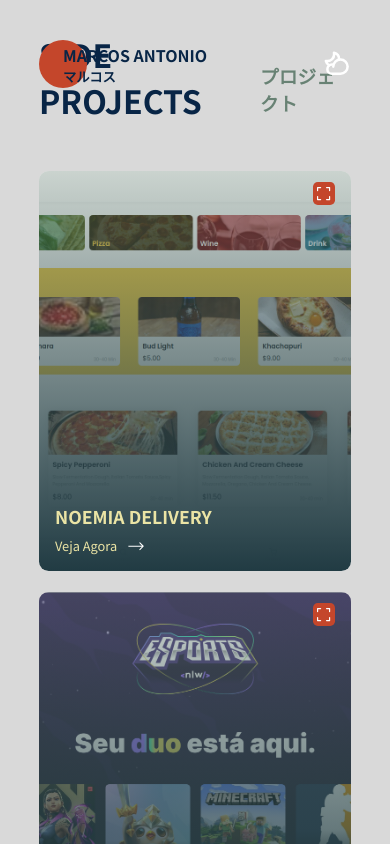
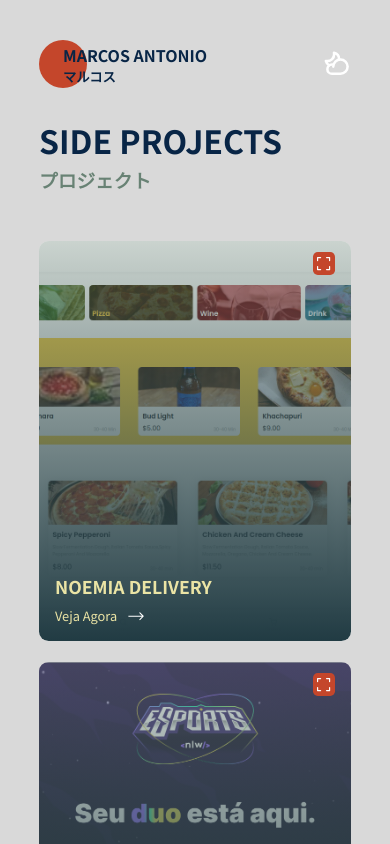
Before and after one commit to Marcos-An/my-portifolio, a Next.js app: page /side-projects in a window 390 px wide. Shown: the top 844 px of the page. Built offline with nearby package versions, Linux system fonts and the light colour scheme.

Commit message:
side projects page responsive

```diff
--- a/src/components/molecules/ProjectCard/card.module.scss
+++ b/src/components/molecules/ProjectCard/card.module.scss
@@ -86,6 +86,37 @@
 }
 
 @media only screen and (min-width: 350px) and (max-width: 768px) {
+  .mediumImageContainer {
+    min-width: 15rem;
+    min-height: 25rem;
+    border-radius: 0.6rem;
+
+    &:hover {
+      border: var(--color-border-hover-card);
+      box-shadow: 0px 0px 15px rgba(196, 70, 43);
+
+      .mediumContentWrapper {
+        background: var(--color-project-card-hover-background);
+        transition: all 0.1s ease-in-out;
+      }
+    }
+
+    .mediumContentWrapper {
+      padding: 1rem;
+      h3 {
+        font-size: 1.1rem;
+        margin-bottom: 7px;
+      }
+
+      span {
+        font-size: 0.8rem;
+        cursor: pointer;
+      }
+    }
+  }
+}
+
+@media only screen and (min-width: 350px) and (max-width: 768px) {
   .largeImageContainer {
     min-width: 16rem;
     min-height: 20rem;
--- a/src/pages/side-projects/sideProjects.module.scss
+++ b/src/pages/side-projects/sideProjects.module.scss
@@ -1,5 +1,4 @@
 .container {
-  padding-top: 20rem;
   padding: 8% 10%;
   background: var(--color-about-background);
 }
@@ -26,3 +25,18 @@
     margin-bottom: 7px;
   }
 }
+
+@media only screen and (min-width: 350px) and (max-width: 768px) {
+  .container {
+    padding: 30% 10%;
+    background: var(--color-about-background);
+  }
+
+  .title {
+    display: block;
+
+    h3 {
+      margin: 0.2rem 0;
+    }
+  }
+}
```
